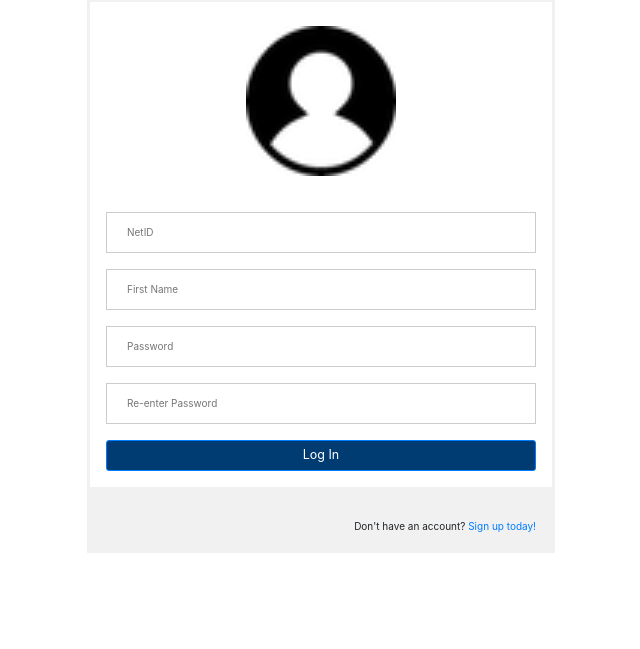
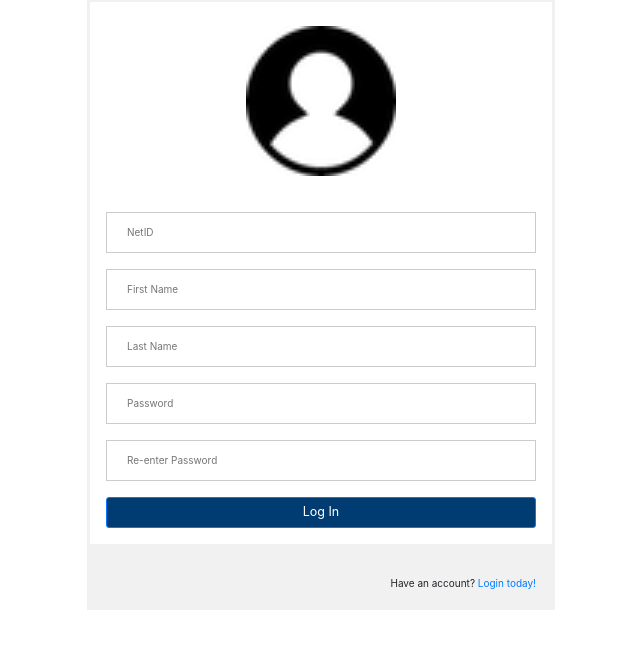
Before and after one commit to Jaddy1/URMentor, a Flask app: page /register in a window 1280 px wide. Shown: the part 52-701 px from the top of the page, without its empty margins (319-959 px from the left). Run offline with Flask 2, Linux system fonts and the light colour scheme; some libraries are stand-ins or nearby versions.

Commit message:
Add files via upload

```diff
--- a/templates/register.html
+++ b/templates/register.html
@@ -26,16 +26,19 @@
 
        <input type="text" placeholder="First Name" name="firstName" required>
 
+      <input type="text" placeholder="Last Name" name="lastName" required>
+
+
        <input type="password" placeholder="Password" name="psw" required>
 
-       <input type="text" placeholder="Re-enter Password" name="cPassword" required>
+       <input type="password" placeholder="Re-enter Password" name="cPassword" required>
 
         <button class="btn btn-lg btn-primary submitbtn" type="submit" style="background-color: #003b71;">Log In</button>
         </div>
 
         <div class="container" style="background-color:#f1f1f1">
 
-          <span class="psw">Don't have an account? <a href="register.">Sign up today!</a></span>
+          <span class="psw">Have an account? <a href="login">Login today!</a></span>
            <!-- <button type="button" class="signupbtn">Signup</button> -->
         </div>
       </form>
```
